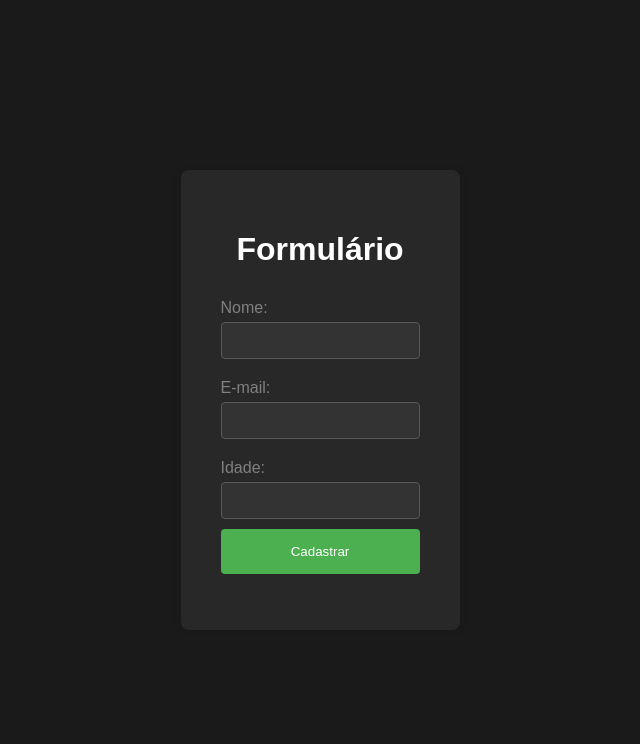
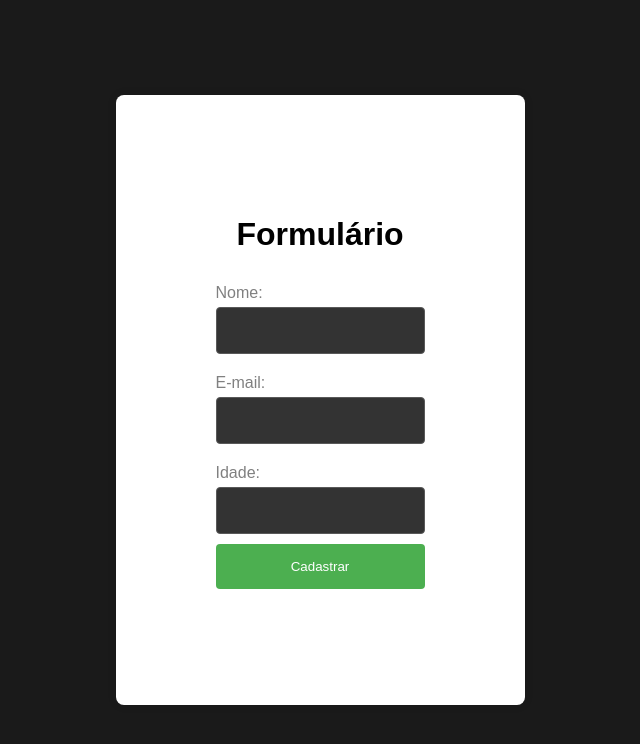
Before and after one commit to ehoiguinho/trabalho, a website: page src/form.html in a window 1280 px wide. Shown: the whole page, without its empty margins (320-960 px from the left). Drawn offline with Linux system fonts and the light colour scheme.

Commit message:
Update form.html

```diff
--- a/src/form.html
+++ b/src/form.html
@@ -24,7 +24,7 @@ input[type="number"] {
   color: #fff;
   border: 1px solid #595959;
   border-radius: 4px;
-  padding: 10px;
+  padding: 15px;
   margin-top: 5px;
   margin-bottom: 10px;
 }
@@ -40,15 +40,15 @@ body {
 }
 
 .container {
-  background-color: #282828;
-  padding: 40px;
+  background-color: #ffffff;
+  padding: 100px;
   border-radius: 8px;
   box-shadow: 0 0 10px rgba(0, 0, 0, 0.1);
 }
 
 h1 {
   text-align: center;
-  color: #fff;
+  color: #000000;
 }
 
 form {
```
